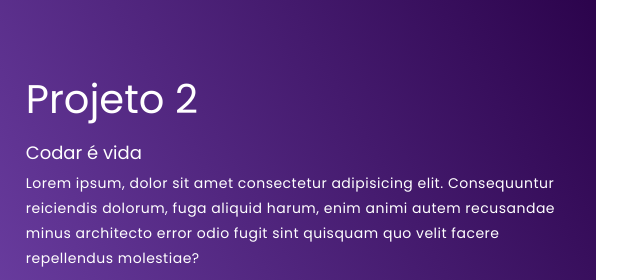
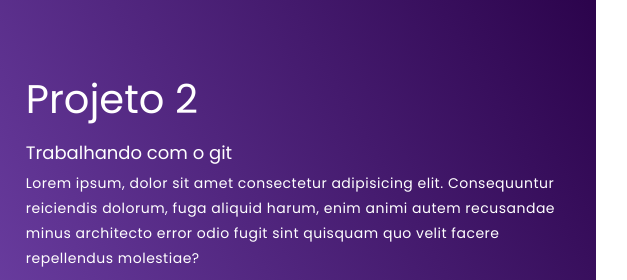
Before and after one commit to taisiinacio/Portifolio_Taisi, a plain HTML site: page index.html in a window 1280 px wide. Shown: the part 1600-1880 px from the top of the page, 362-989 px from the left. Drawn offline with Linux system fonts and the light colour scheme.

Commit message:
update project 1 description

```diff
--- a/index.html
+++ b/index.html
@@ -66,7 +66,7 @@
                     <div class="project-item">
                         <div class="project-info">
                             <h1>Projeto 2</h1>
-                            <h2>Codar é vida</h2>
+                            <h2>Trabalhando com o git</h2>
                             <p>Lorem ipsum, dolor sit amet consectetur adipisicing elit. Consequuntur reiciendis dolorum, fuga aliquid harum, enim animi autem recusandae minus architecto error odio fugit sint quisquam quo velit facere repellendus molestiae?</p>
                         </div>
                         <div class="project-img">
```
